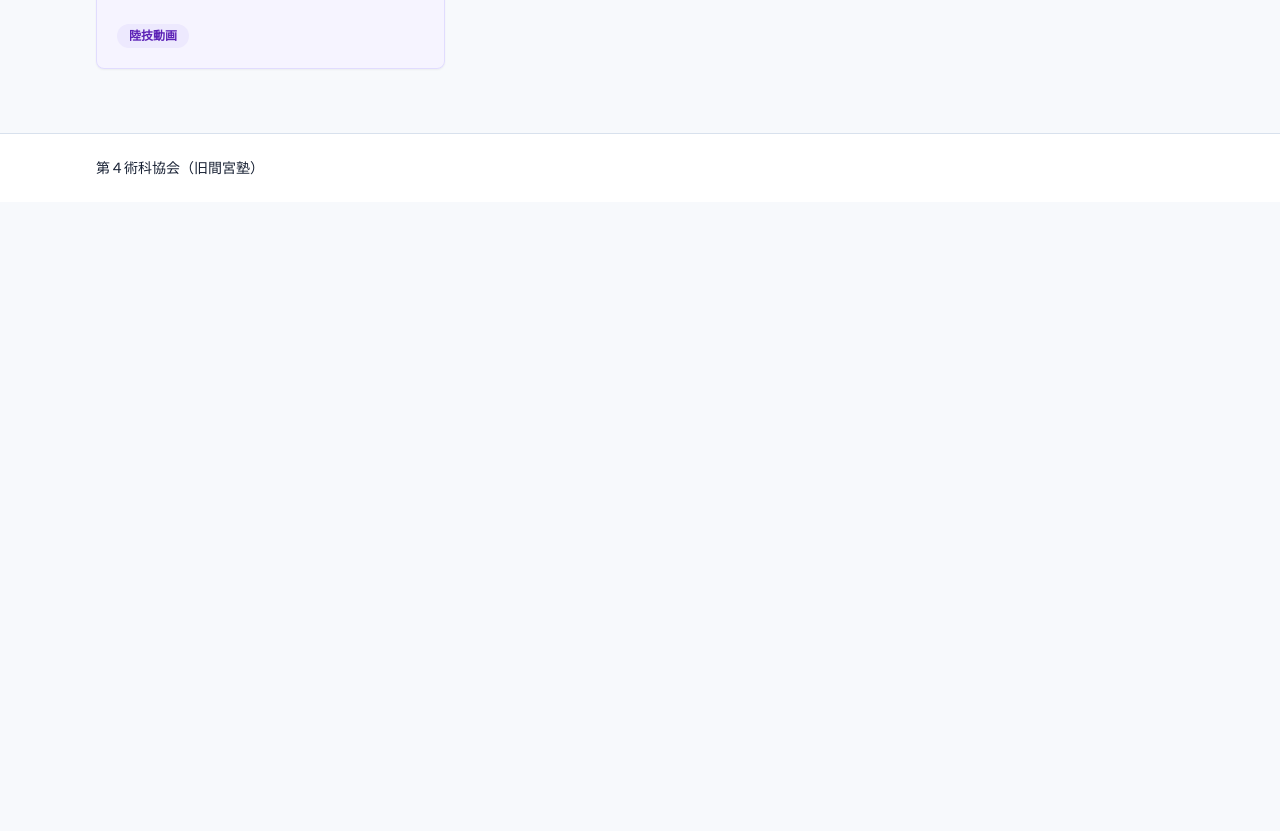
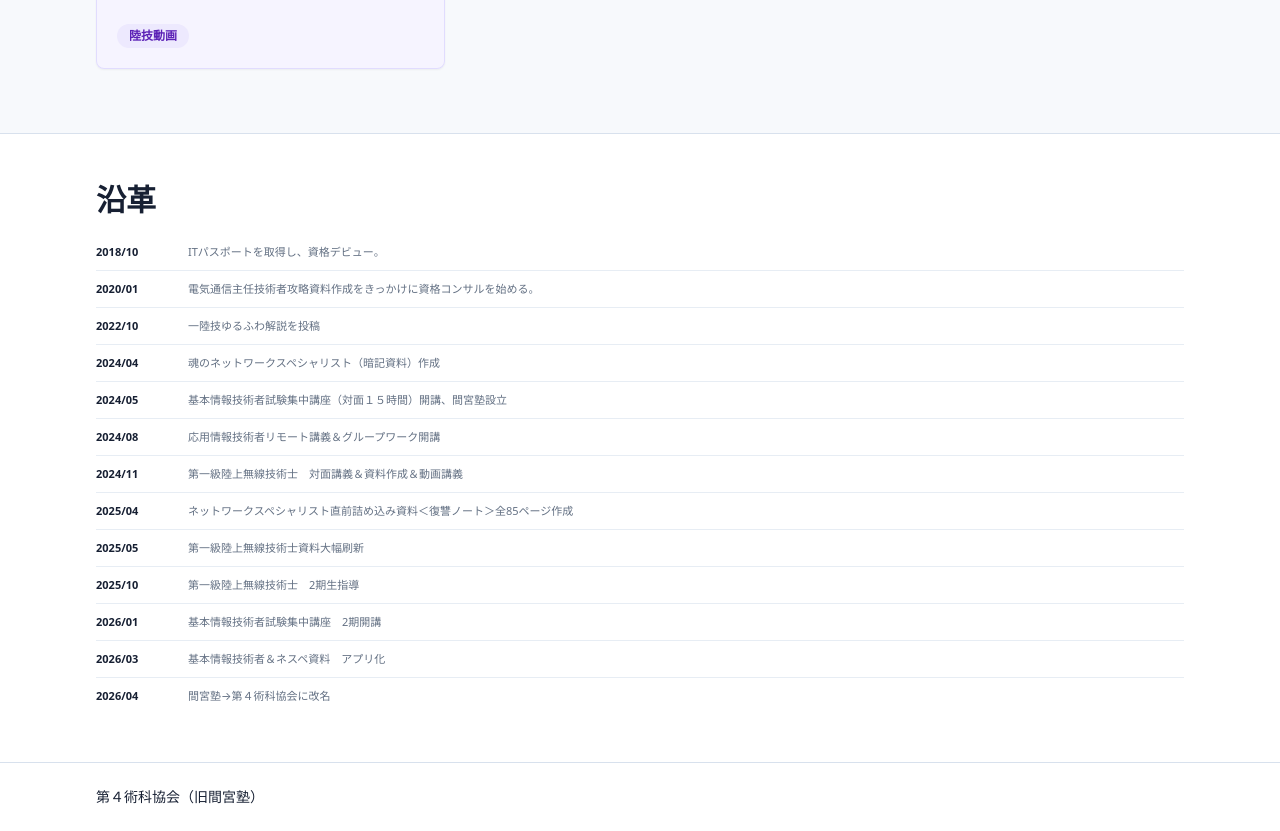
Before and after one commit to hmamiya52-bit/4th-TA_byMamiya, a Next.js app: page / in a window 1280 px wide. Shown: the part 5420-6251 px from the top of the page. Before the commit the page ends 5622 px from the top, so only its background shows below. Built offline with nearby package versions, Linux system fonts and the light colour scheme.

Commit message:
Add site history section

```diff
--- a/src/app/page.tsx
+++ b/src/app/page.tsx
@@ -1,5 +1,6 @@
 import { examNotes, exams, materials, type Material } from "@/data/materials";
 import { HeroSection } from "@/components/HeroSection";
+import { HistorySection } from "@/components/HistorySection";
 import { MaterialPreview } from "@/components/MaterialPreview";
 import { TestimonialSection } from "@/components/TestimonialSection";
 import { ThemeToggle } from "@/components/ThemeToggle";
@@ -187,6 +188,8 @@ export default function Home() {
 
       <TestimonialSection />
 
+      <HistorySection />
+
       <footer className="border-t border-line bg-surface">
         <div className="mx-auto flex max-w-6xl flex-col gap-3 px-5 py-6 text-sm text-muted sm:flex-row sm:items-center sm:justify-between sm:px-6 lg:px-8">
           <p className="font-medium text-ink">{siteName}</p>
--- /dev/null
+++ b/src/components/HistorySection.tsx
@@ -0,0 +1,33 @@
+const histories = [
+  ["2018/10", "ITパスポートを取得し、資格デビュー。"],
+  ["2020/01", "電気通信主任技術者攻略資料作成をきっかけに資格コンサルを始める。"],
+  ["2022/10", "一陸技ゆるふわ解説を投稿"],
+  ["2024/04", "魂のネットワークスペシャリスト（暗記資料）作成"],
+  ["2024/05", "基本情報技術者試験集中講座（対面１５時間）開講、間宮塾設立"],
+  ["2024/08", "応用情報技術者リモート講義＆グループワーク開講"],
+  ["2024/11", "第一級陸上無線技術士　対面講義＆資料作成＆動画講義"],
+  ["2025/04", "ネットワークスペシャリスト直前詰め込み資料＜復讐ノート＞全85ページ作成"],
+  ["2025/05", "第一級陸上無線技術士資料大幅刷新"],
+  ["2025/10", "第一級陸上無線技術士　2期生指導"],
+  ["2026/01", "基本情報技術者試験集中講座　2期開講"],
+  ["2026/03", "基本情報技術者＆ネスペ資料　アプリ化"],
+  ["2026/04", "間宮塾→第４術科協会に改名"],
+];
+
+export function HistorySection() {
+  return (
+    <section className="border-t border-line bg-surface">
+      <div className="mx-auto max-w-6xl px-5 py-12 sm:px-6 lg:px-8">
+        <h2 className="text-3xl font-bold text-ink">沿革</h2>
+        <ol className="mt-6 space-y-2 text-[10px] leading-5 text-muted sm:text-[11px]">
+          {histories.map(([date, text]) => (
+            <li key={`${date}-${text}`} className="grid gap-1 border-b border-line/60 pb-2 last:border-b-0 sm:grid-cols-[5.5rem_1fr]">
+              <time className="font-semibold text-ink">{date}</time>
+              <span>{text}</span>
+            </li>
+          ))}
+        </ol>
+      </div>
+    </section>
+  );
+}
```
